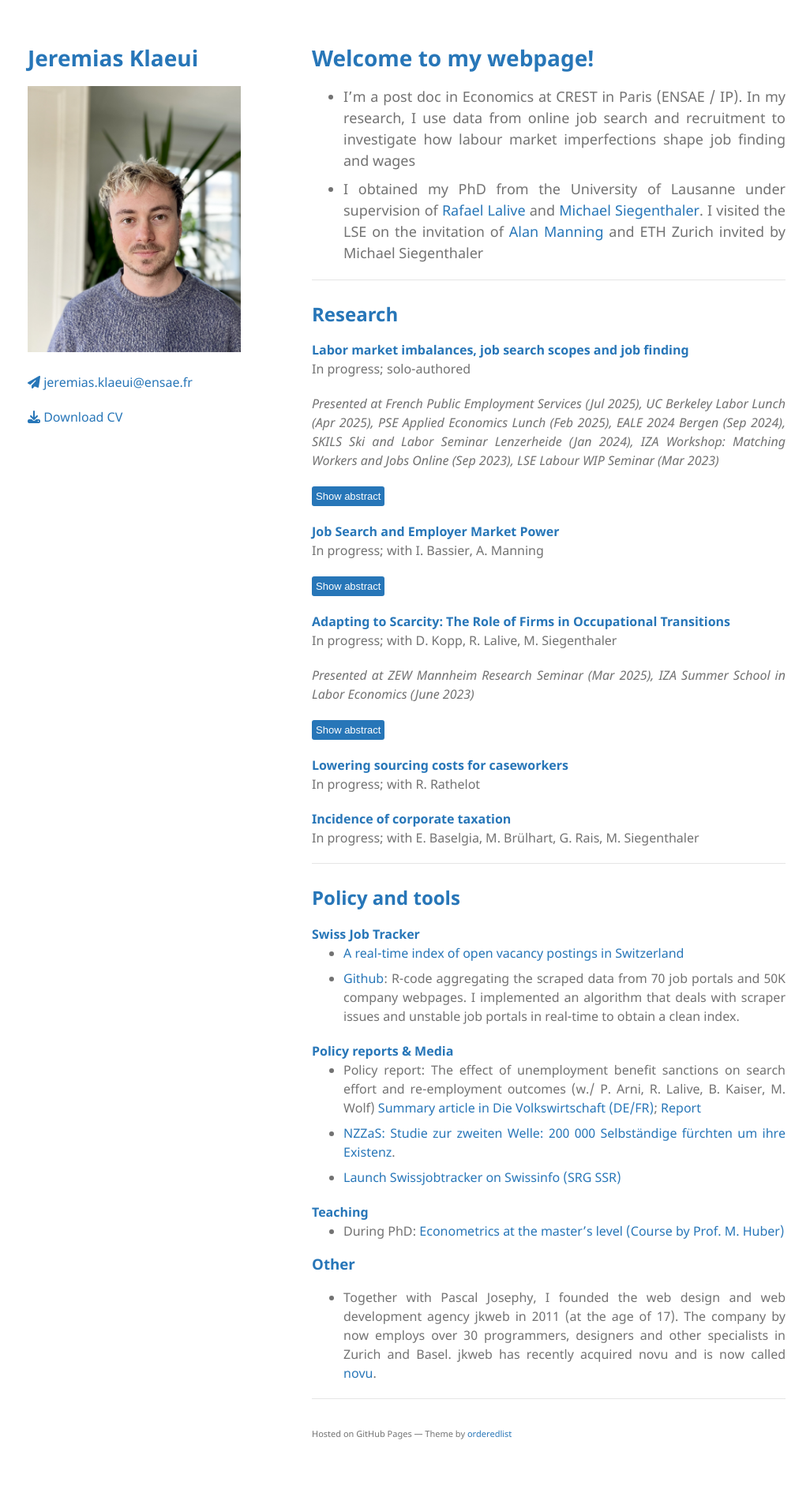
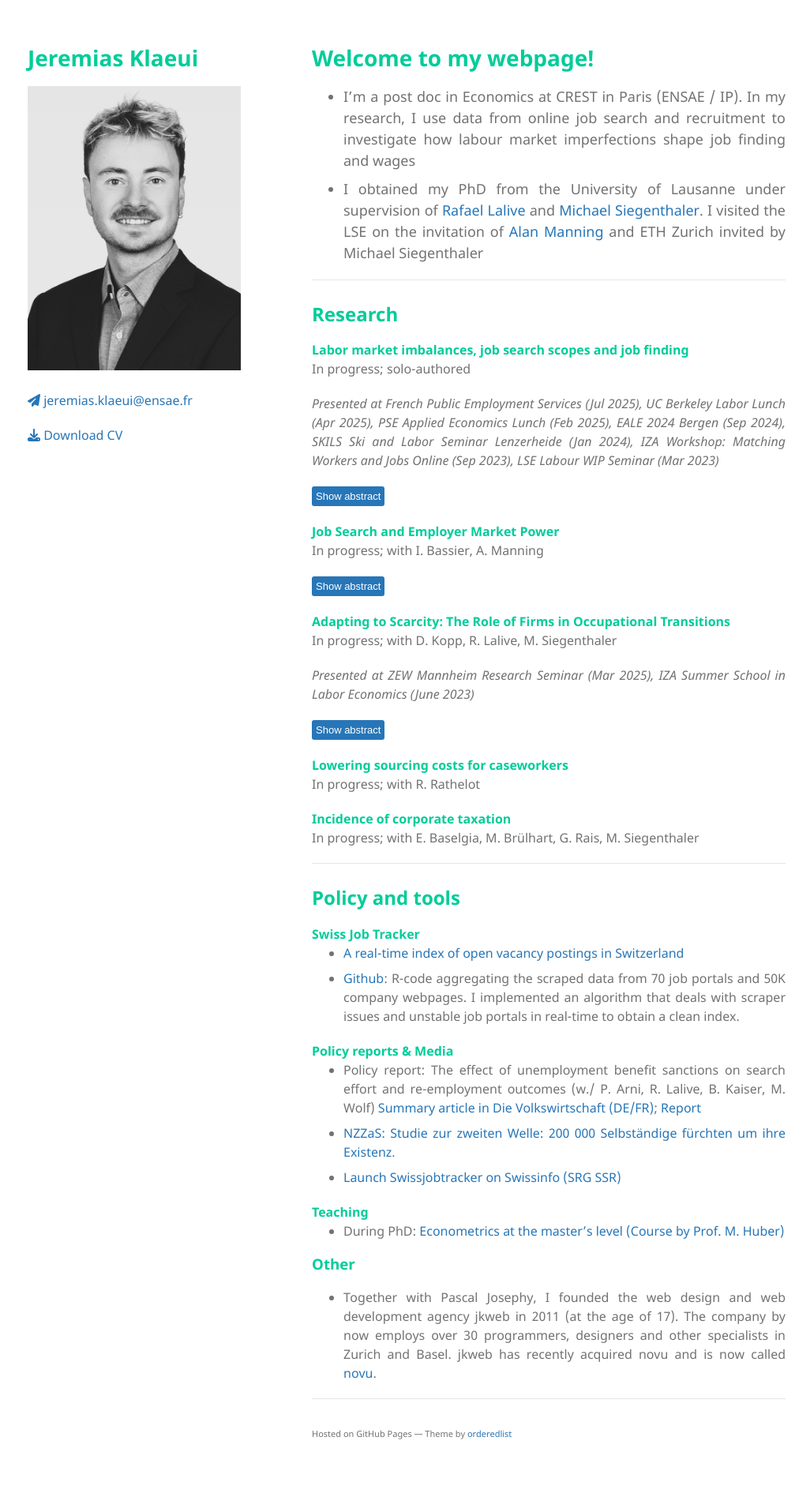
Before and after one commit to jklaeui/jklaeui.github.io, a Jekyll site: the page built from index.md, in a window 1280 px wide. Shown: the whole page at 79% size, without its empty margins (125-1151 px from the left). Built offline with Jekyll 4.4.1, drawn with Linux system fonts in a browser that asks for light colours; nearby versions of some CDN libraries; our own code applies the rules of GitHub Pages for plain Markdown files; the repository's description, which GitHub fills in, is left out.

Commit message:
new colors

```diff
--- a/_sass/jekyll-theme-minimal.scss
+++ b/_sass/jekyll-theme-minimal.scss
@@ -11,7 +11,7 @@ body {
 }
 
 h1, h2, h3, h4, h5, h6 {
-  color:#2776b8;
+  color:#00cc99;;
   margin:0 0 20px;
 }
 
@@ -28,16 +28,16 @@ h1 {
 }
 
 h2 {
-  color:#2776b8;
+  color:#00cc99;;
 }
 
 h3, h4, h5, h6 {
-  color:#2776b8;
+  color:#00cc99;;
 }
 
 h1 a {
   color: #90b8ba;
-  color: #2776b8;
+  color: #00cc99;;
   text-decoration:none;
 }
 
```
Also changed, not shown: Klaeui_Jeremias_web_SW.JPG (deleted), photo.jpg, photo_plant.jpg (added).
